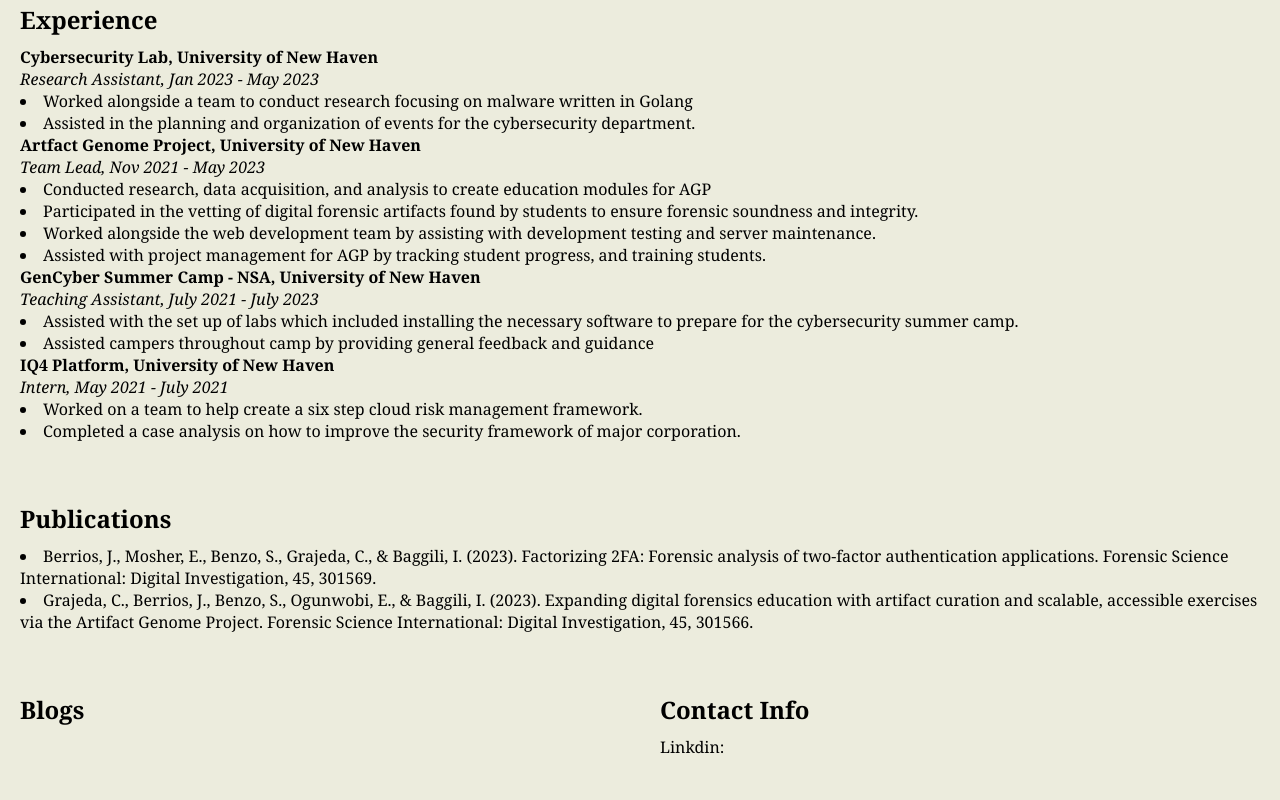
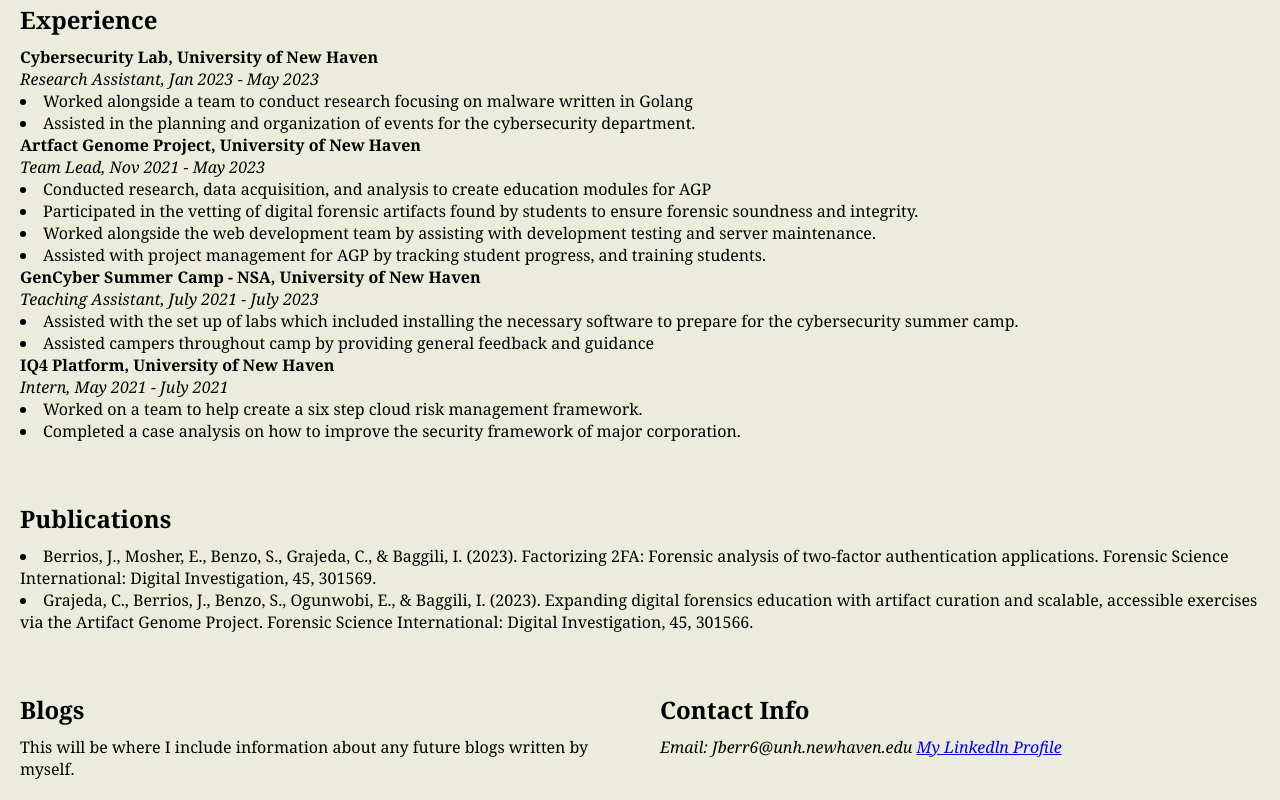
Before and after one commit to JluceroB/PersonalWebsite, a plain HTML site: page index.html in a window 1280 px wide. Shown: the part 610-1410 px from the top of the page. Before the commit the page ends 1388 px from the top, so only its background shows below. Drawn offline with Linux system fonts and the light colour scheme.

Commit message:
Update index.html

```diff
--- a/index.html
+++ b/index.html
@@ -91,11 +91,12 @@
 <div class="blogs-contact">
     <section class="blogs" id = "blogs">
         <h2>Blogs</h2>
-
+        This will be where I include information about any future blogs written by myself.
     </section>
     <section class="contact" id = "contact">
         <h2>Contact Info</h2>
-        Linkdin:
+        <i>Email: Jberr6@unh.newhaven.edu</i>
+        <i><a href="https://www.linkedin.com/in/jessica-berrios-708014238">My Linkedln Profile</a></i>
     </section>
 
 </div>
```
